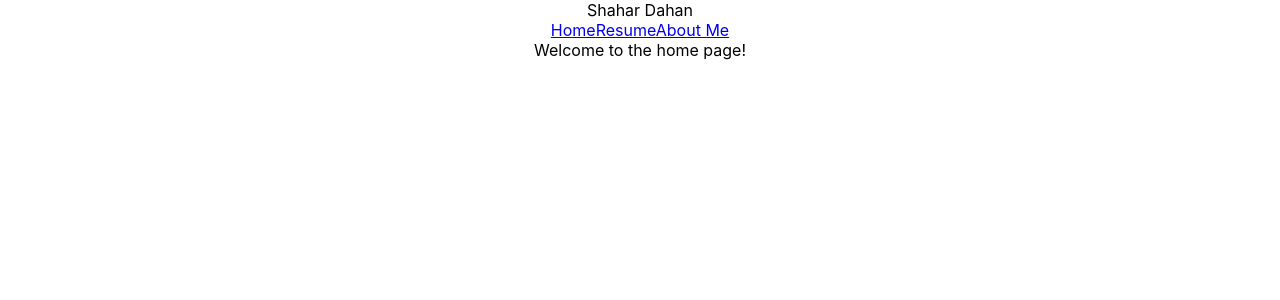
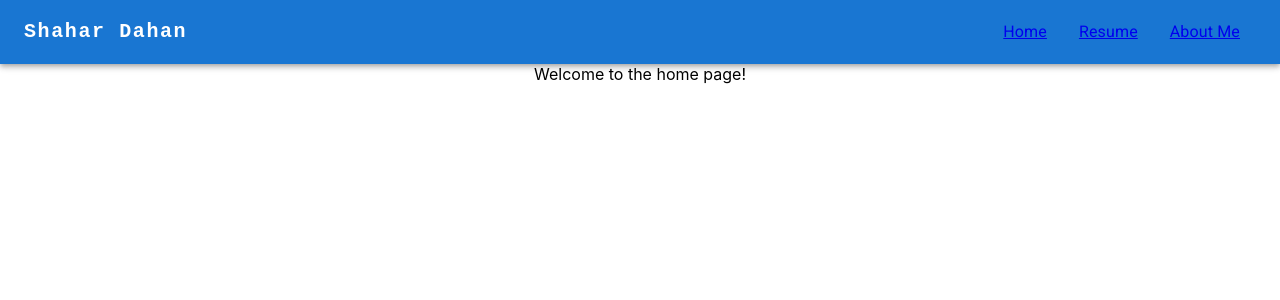
Before and after one commit to DahShahar/personal-webiste, a React (Create React App) app: page / in a window 1280 px wide. Shown: the top 300 px of the page. Built offline with nearby package versions, Linux system fonts and the light colour scheme.

Commit message:
Use MUI react components

```diff
--- a/package.json
+++ b/package.json
@@ -3,6 +3,11 @@
   "version": "0.1.0",
   "private": true,
   "dependencies": {
+    "@emotion/react": "^11.10.6",
+    "@emotion/styled": "^11.10.6",
+    "@fontsource/roboto": "^4.5.8",
+    "@mui/icons-material": "^5.11.11",
+    "@mui/material": "^5.11.11",
     "@testing-library/jest-dom": "^5.16.5",
     "@testing-library/react": "^13.4.0",
     "@testing-library/user-event": "^13.5.0",
--- a/src/App.tsx
+++ b/src/App.tsx
@@ -8,6 +8,10 @@ import {
   Navigate,
   RouterProvider,
 } from "react-router-dom";
+import '@fontsource/roboto/300.css';
+import '@fontsource/roboto/400.css';
+import '@fontsource/roboto/500.css';
+import '@fontsource/roboto/700.css';
 
 function App() {
   const router = createBrowserRouter([
@@ -37,6 +41,9 @@ function App() {
 
   return (
     <div className="App">
+      <head>
+        <meta name="viewport" content="initial-scale=1, width=device-width" />
+      </head>
       <RouterProvider router={router} />
     </div>
   );
--- a/src/header/index.tsx
+++ b/src/header/index.tsx
@@ -1,12 +1,59 @@
 import { NavLink } from 'react-router-dom';
+import AppBar from '@mui/material/AppBar';
+import AdbIcon from '@mui/icons-material/Adb';
+import Toolbar from '@mui/material/Toolbar';
+import Container from '@mui/material/Container';
+import Typography from '@mui/material/Typography';
+
+import * as React from 'react';
+import Box from '@mui/material/Box';
+import IconButton from '@mui/material/IconButton';
+import Menu from '@mui/material/Menu';
+import MenuIcon from '@mui/icons-material/Menu';
+import Avatar from '@mui/material/Avatar';
+import Button from '@mui/material/Button';
+import Tooltip from '@mui/material/Tooltip';
+import MenuItem from '@mui/material/MenuItem';
+import Stack from '@mui/material/Stack';
+
+const pages = {
+  Home: '/',
+  Resume: '/resume',
+  'About Me': '/about',
+}
 
 export default function Header() {
   return (
-    <div>
-      <div className="logo">Shahar Dahan</div>
-      <NavLink to="/">Home</NavLink>
-      <NavLink to="/resume">Resume</NavLink>
-      <NavLink to="/about">About Me</NavLink>
-    </div>
+    <AppBar position="static">
+      <Container maxWidth="xl">
+        <Toolbar disableGutters>
+          <Typography
+            variant="h6"
+            noWrap
+            component="a"
+            href="/"
+            sx={{
+              mr: 2,
+              display: { xs: "none", md: "flex" },
+              fontFamily: "monospace",
+              fontWeight: 700,
+              letterSpacing: ".1rem",
+              color: "inherit",
+              textDecoration: "none",
+            }}
+          >
+            Shahar Dahan
+          </Typography>
+
+          <Stack direction="row" justifyContent="end" sx={{ flexGrow: 1, display: { xs: "flex" } }}>
+            {Object.entries(pages).map(([page, path]) => (
+              <NavLink to={path}>
+                <MenuItem key={page}>{page}</MenuItem>
+              </NavLink>
+            ))}
+          </Stack>
+        </Toolbar>
+      </Container>
+    </AppBar>
   );
 }
```
Also changed, not shown: 1 other file (tests, documents, lock files or other folders).
